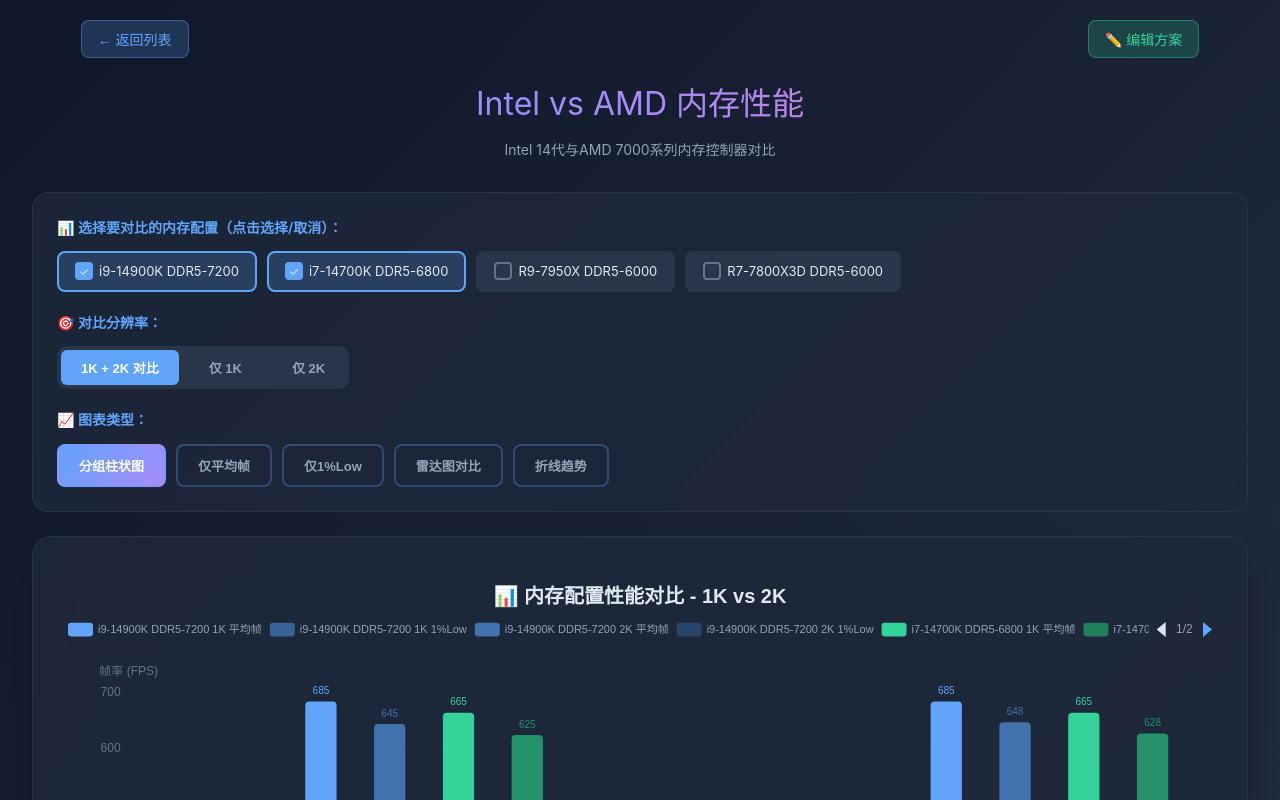
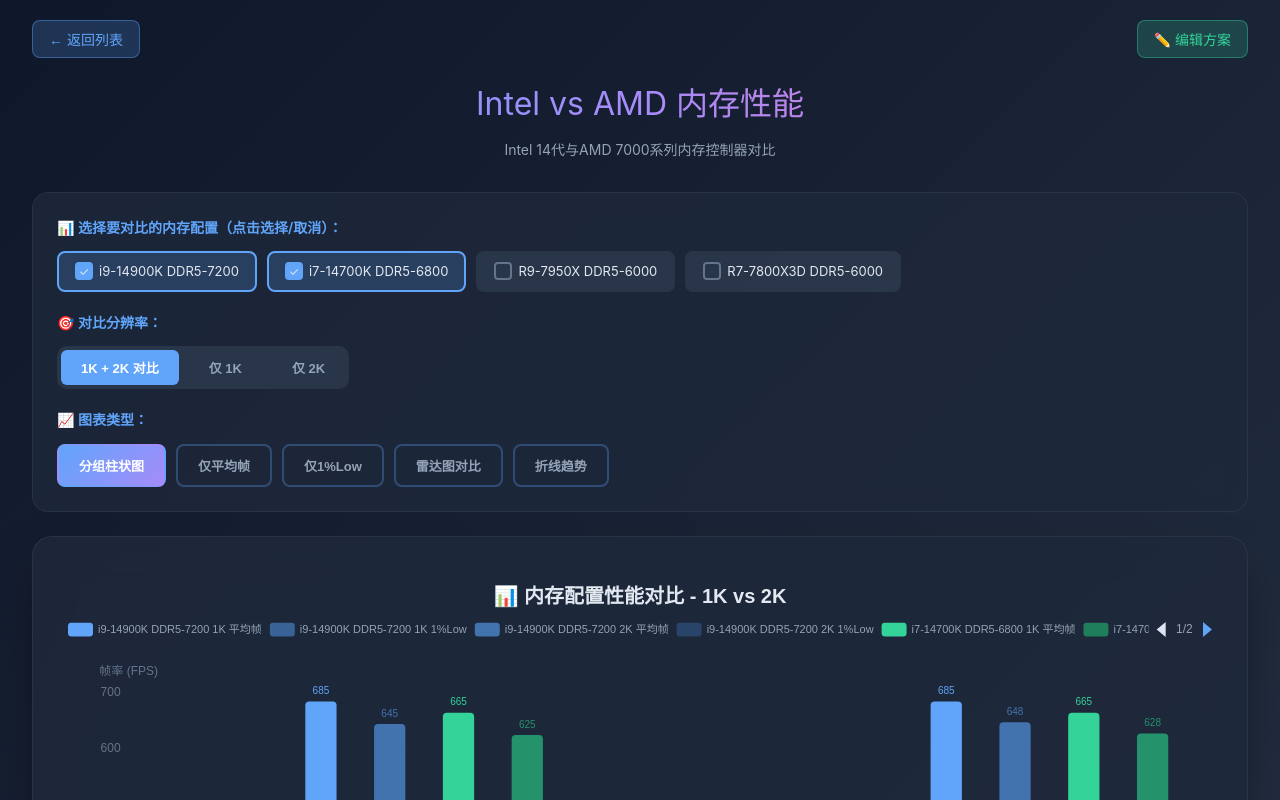
Before and after one commit to demoncome/dataEasyCome, a Vue app in the folder memory-vue/: page / in a window 1280 px wide. Both pictures are taken after a click on the element 640 px from the left and 270 px from the top of the page. Shown: the top 800 px of the page. Built offline with nearby package versions, Linux system fonts and the light colour scheme.

Commit message:
no message

```diff
--- a/memory-vue/src/views/HomeView.vue
+++ b/memory-vue/src/views/HomeView.vue
@@ -99,7 +99,7 @@
   justify-content: space-between;
   align-items: center;
   margin-bottom: 20px;
-  padding: 0 4%;
+  /* padding: 0 4%; */
 }
 
 .back-btn {
```
